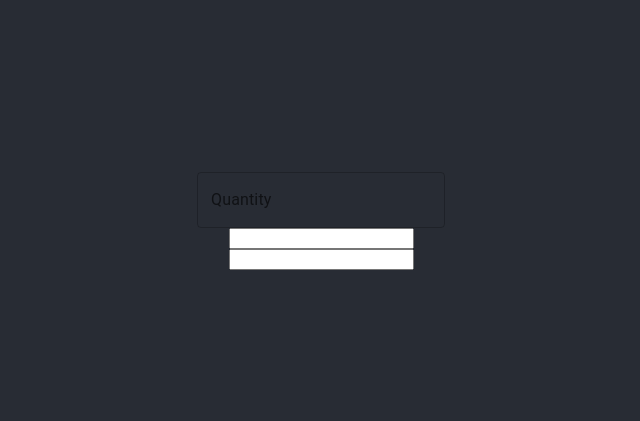
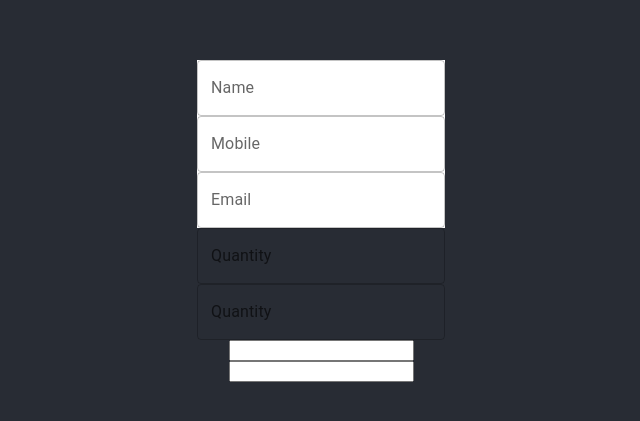
Before and after one commit to minalpagaria19/react-code, a React (Create React App) app: page / in a window 1280 px wide. Shown: the part 179-600 px from the top of the page, without its empty margins (319-959 px from the left). Built offline with nearby package versions, Linux system fonts and the light colour scheme.

Commit message:
changes add

```diff
--- a/src/App.js
+++ b/src/App.js
@@ -51,6 +51,35 @@ const handleSubmit = (e) => {
     <div className="App">
 
       <header className="App-header">
+
+          <TextField
+        id="name"
+        label="Name"
+        variant="outlined"
+        sx={{background:"white"}}
+        inputProps={{ inputMode: "text", autoComplete: "name" }}
+      />
+
+      {/* Mobile input: numeric keypad */}
+      <TextField
+        id="mobile"
+        label="Mobile"
+        variant="outlined"
+        type="tel"
+        sx={{background:"white"}}
+        inputProps={{ inputMode: "numeric", pattern: "[0-9]*", autoComplete: "tel" }}
+      />
+
+      {/* Email input: email keyboard */}
+      <TextField
+        id="email"
+        label="Email"
+        variant="outlined"
+        type="email"
+        sx={{background:"white"}}
+        inputProps={{ autoComplete: "email" }}
+      />
+        <TextField id="quantity" label="Quantity" inputProps={{ inputMode: 'numeric' }}/>
         <TextField id="quantity" label="Quantity" inputProps={{ inputMode: 'numeric' }}/>
         <input type="number" pattern="[0-9]*" inputmode="numeric"></input>
         <input type="tel" pattern="[0-9]*" inputmode="numeric"></input>
```
